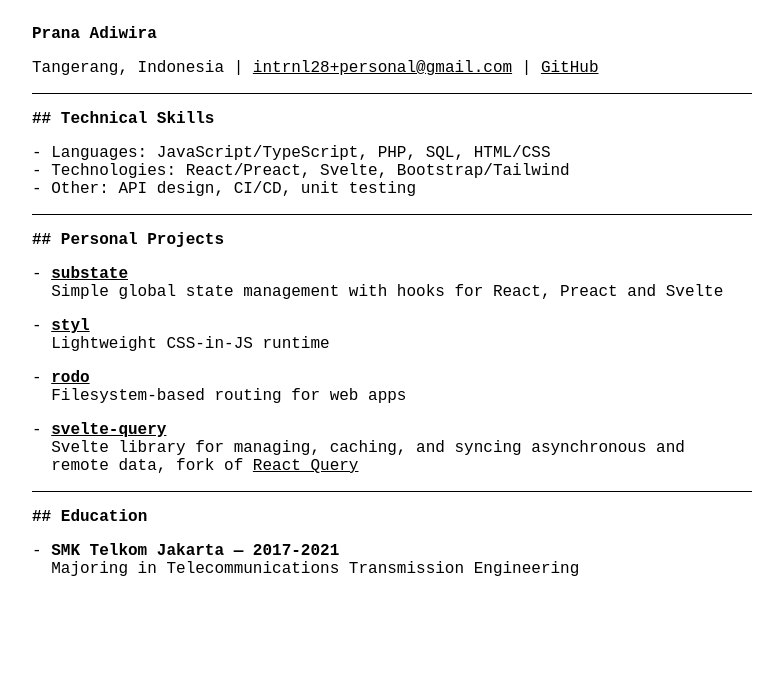
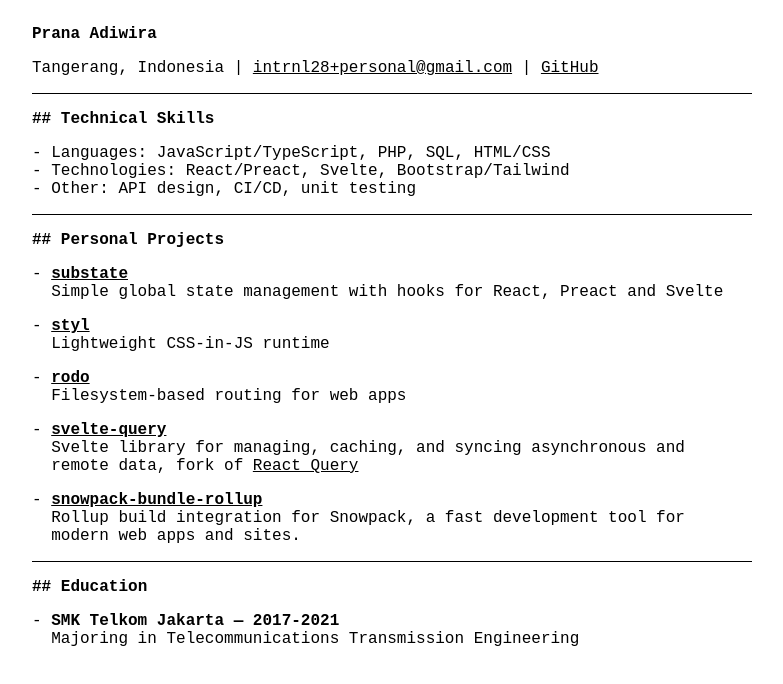
Before and after one commit to intrnl/cv, a plain HTML site: page index.html in a window 1280 px wide. Shown: the whole page, without its empty margins (248-1031 px from the left). Drawn offline with Linux system fonts and the light colour scheme; a web font is replaced by a local one.

Commit message:
put snowpack-bundle-rollup

```diff
--- a/index.html
+++ b/index.html
@@ -46,6 +46,13 @@
             fork of <a href='https://github.com/tannerlinsley/react-query'>React Query</a>
           </p>
         </li>
+        <li>
+          <h3><a href='https://github.com/intrnl/build-plugins/tree/trunk/packages/snowpack-bundle-rollup'>snowpack-bundle-rollup</a></h3>
+          <p>
+            Rollup build integration for Snowpack, a fast development tool for modern web
+            apps and sites.
+          </p>
+        </li>
       </ul>
     </section>
     <section>
```
